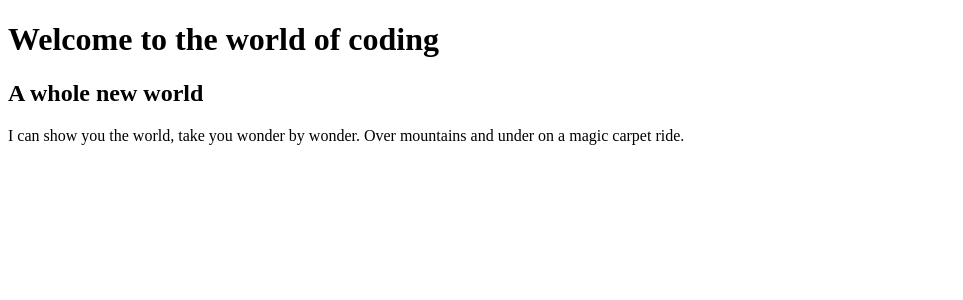
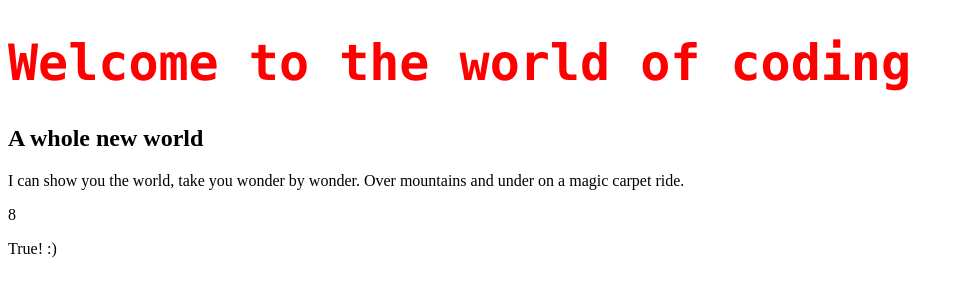
Before and after one commit to ChristineWasike/ReactJs, a React app: page / in a window 1280 px wide. Shown: the top 300 px of the page, without its empty margins (0-963 px from the left). Built offline with nearby package versions, Linux system fonts and the light colour scheme.

Commit message:
Worked on ternary expressions

```diff
--- a/App.jsx
+++ b/App.jsx
@@ -2,11 +2,26 @@
 
 class App extends React.Component {
     render() {
+        // Working on the conditional statements
+        var i = 1;
+
+        // Styling
+        var myStyle = {
+            fontSize: 50,
+            color: 'red',
+            fontFamily: 'Monaco'
+        }
         return (
             <div>
-                 <h1>Welcome to the world of coding</h1>
+                <h1 style = {myStyle}>Welcome to the world of coding</h1>
                 <h2>A whole new world</h2>
-                 <p data-myAttribute = "somevalue">I can show you the world, take you wonder by wonder. Over mountains and under on a magic carpet ride. </p>
+                <p data-myAttribute="somevalue">I can show you the world, take you wonder by wonder. Over mountains and under on a magic carpet ride. </p>
+
+                {/* Quick math */}
+                <p>{4 + 4}</p>
+
+                 {/* Working on the conditional statements i.e Ternary expressions*/}
+                <p>{i == 1 ? 'True! :)' : 'False:('}</p>
             </div>
         );
     }
```
Lines whose indentation alone changed are shown as unchanged.
